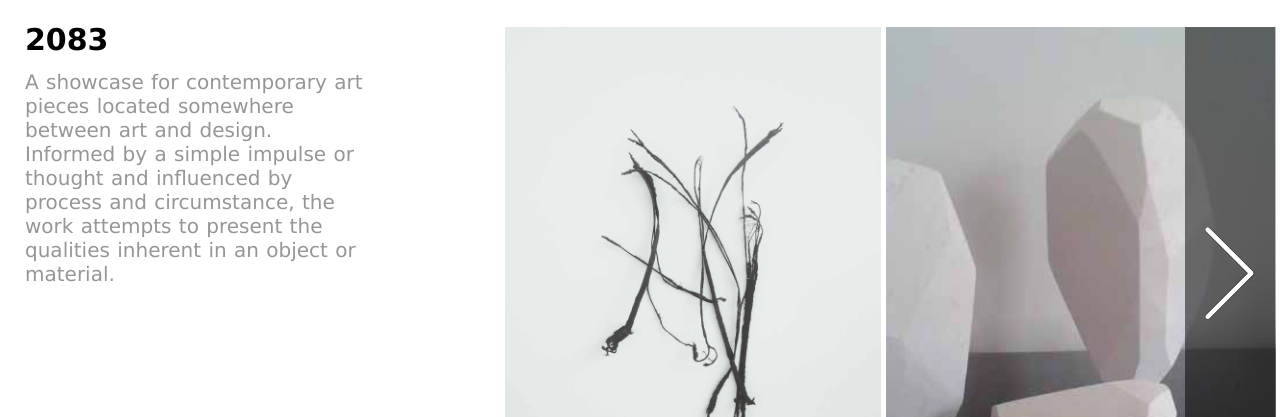
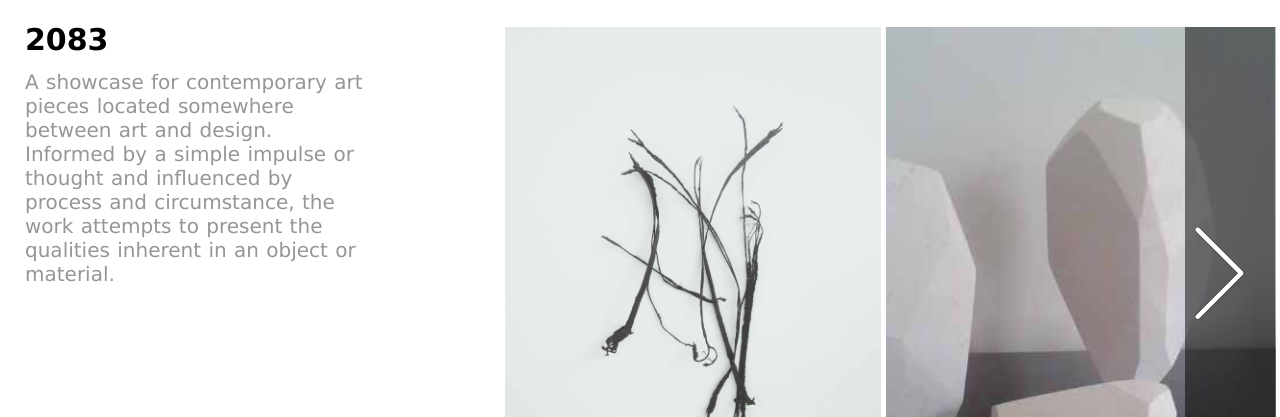
Before and after one commit to twozeroeightthree/website, a Jekyll site: the page built from index.html, in a window 1280 px wide. Shown: the top 417 px of the page. Built offline with Jekyll 4.4.1, drawn with Linux system fonts in a browser that asks for light colours; the list of posts is cut into pages by our own code.

Commit message:
Compile script...

```diff
--- a/assets/main.css
+++ b/assets/main.css
@@ -126,7 +126,7 @@ footer.footer-post li:last-child:after {
   top: 50%;
   left: 50%;
   margin-top: -50px;
-  margin-left: -25px;
+  margin-left: -35px;
 
   width: 50px;
   height: 100px;
```
Also changed, not shown: 1 other file.
